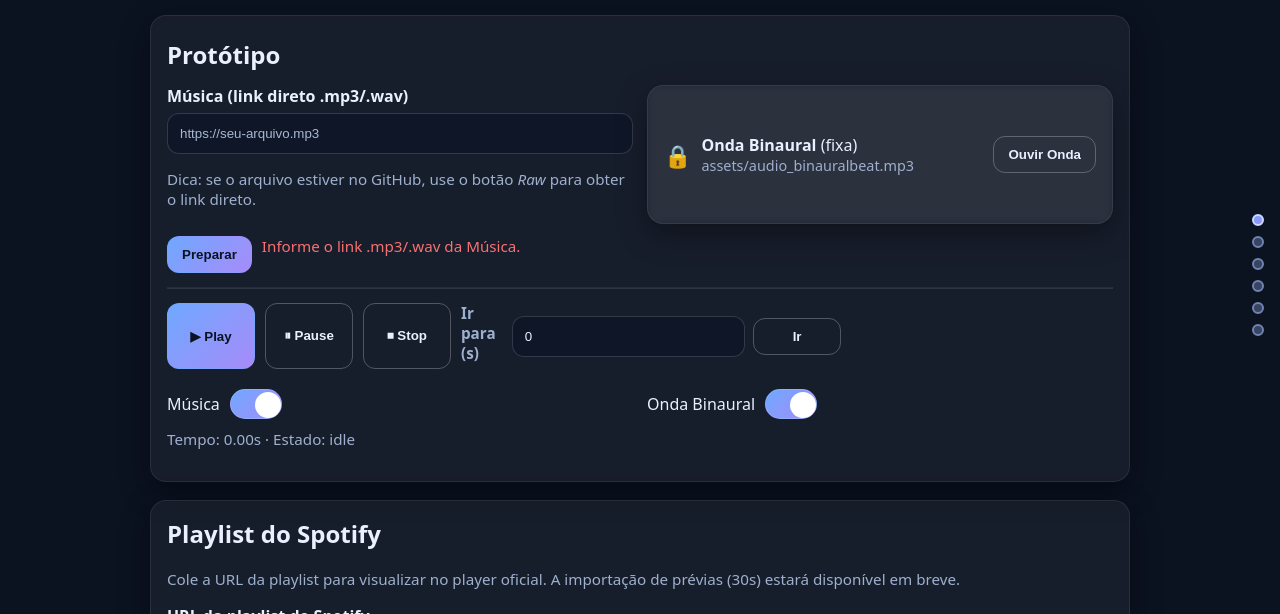
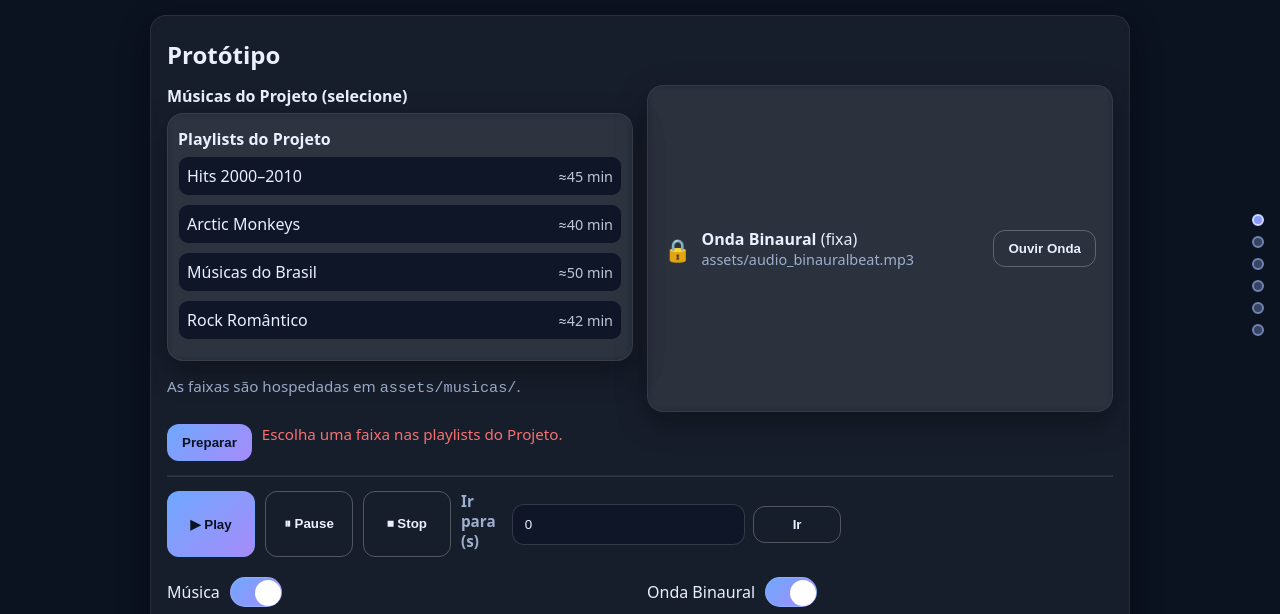
Before and after one commit to adajamile/mixapp, a plain HTML site: page docs/index.html in a window 1280 px wide. Both pictures are taken after a click on the button "Preparar". Shown: the part 125-739 px from the top of the page. Drawn offline with Linux system fonts and the light colour scheme.

Commit message:
UX: seletor de playlists + fixes (buildGraph, Spotify texto) + volume base 0.16

```diff
--- a/docs/index.html
+++ b/docs/index.html
@@ -14,6 +14,16 @@
     *{box-sizing:border-box}
     html,body{margin:0;background:#0b1220;color:var(--text);font-family:system-ui,Segoe UI,Roboto,Arial}
     .wrap{max-width:1024px;margin:0 auto;padding:22px}
+
+    /* cards de playlist */
+    .pp-group{margin-bottom:10px}
+    .pp-title{font-weight:700;margin:4px 0 6px}
+    .pp-tracks{display:grid;gap:8px}
+    .pp-item{display:flex;align-items:center;gap:10px;padding:8px;border:1px solid rgba(255,255,255,.12);border-radius:10px;background:#0f1627;cursor:pointer}
+    .pp-item:hover{border-color:rgba(255,255,255,.25)}
+    .pp-item .name{flex:1}
+    .pp-item .len{opacity:.8;font-size:.9rem}
+    .pp-item.active{outline:2px solid var(--accent); background:linear-gradient(135deg,rgba(110,168,254,.12),rgba(167,139,250,.12))}
 
     /* Header (Opção B) */
     .header{display:flex;align-items:center;gap:12px;padding:8px 0 6px}
@@ -100,9 +110,11 @@
 
       <div class="grid two">
         <div>
-          <label>Música (link direto .mp3/.wav)</label>
-          <input id="urlA" type="text" placeholder="https://seu-arquivo.mp3" />
-          <p class="muted">Dica: se o arquivo estiver no GitHub, use o botão <i>Raw</i> para obter o link direto.</p>
+          <label>Músicas do Projeto (selecione)</label>
+          <div id="playlistPicker" class="card" style="padding:10px">
+            <!-- JS renderiza aqui -->
+          </div>
+          <p class="muted">As faixas são hospedadas em <code>assets/musicas/</code>.</p>
         </div>
 
         <!-- Onda Binaural travada -->
@@ -155,7 +167,11 @@
     <!-- SPOTIFY -->
     <section id="spotify" class="card">
       <h2 style="margin-top:0">Playlist do Spotify</h2>
-      <p class="muted">Cole a URL da playlist para visualizar no player oficial. A importação de prévias (30s) estará disponível em breve.</p>
+      <p class="muted">
+        Cole a URL da playlist para visualizar no player oficial.
+        Observação: o volume do player do Spotify é controlado pelo próprio Spotify/OS.
+        Em breve: importação de prévias de 30s com volume inicial em 16%.
+      </p>
 
       <div class="grid two">
         <div>
@@ -215,6 +231,19 @@
   <audio id="audioB" crossorigin="anonymous"></audio>
 
   <script>
+    // === CATÁLOGO DE PLAYLISTS LOCAIS (com espaços/acentos) ===
+    const PLAYLISTS = [
+      {
+        title: "Playlists do Projeto",
+        tracks: [
+          { name: "Hits 2000–2010", url: "assets/musicas/2010-2000s%20playlist.mp3", len: "≈45 min" },
+          { name: "Arctic Monkeys", url: "assets/musicas/arctic%20monkeys%20playlist.mp3", len: "≈40 min" },
+          { name: "Músicas do Brasil", url: "assets/musicas/m%C3%BAsicas%20do%20brasil%20playlist.mp3", len: "≈50 min" },
+          { name: "Rock Romântico", url: "assets/musicas/rock%20rom%C3%A2ntico%20playlist.mp3", len: "≈42 min" },
+        ]
+      }
+    ];
+
     // === CONFIGS ===
     const API = "http://127.0.0.1:8000";           // troque pela URL da Render quando publicar
     const B_REF = -16.0, DELTA_DB = 45.0;          // alvos LUFS (B = -16; A = -61)
@@ -222,7 +251,6 @@
 
     // Elementos
     const els = {
-      urlA: document.getElementById('urlA'),
       normalizeBtn: document.getElementById('normalizeBtn'),
       binauralOnlyBtn: document.getElementById('binauralOnlyBtn'),
       normStatus: document.getElementById('normStatus'),
@@ -245,6 +273,30 @@
       spHint: document.getElementById('spHint'),
     };
 
+    // playlist picker
+    let selectedUrlA = "";
+    function renderPlaylistPicker(){
+      const host = document.getElementById('playlistPicker');
+      host.innerHTML = "";
+      PLAYLISTS.forEach((pl, gi)=>{
+        const group = document.createElement('div'); group.className = "pp-group";
+        const title = document.createElement('div'); title.className = "pp-title"; title.textContent = pl.title;
+        const list = document.createElement('div'); list.className = "pp-tracks";
+        pl.tracks.forEach((t, ti)=>{
+          const row = document.createElement('div'); row.className = "pp-item"; row.dataset.g = gi; row.dataset.t = ti;
+          row.innerHTML = `<div class="name">${t.name}</div><div class="len">${t.len||""}</div>`;
+          row.addEventListener('click', ()=>{
+            host.querySelectorAll(".pp-item").forEach(i=>i.classList.remove("active"));
+            row.classList.add("active");
+            selectedUrlA = t.url;
+          });
+          list.appendChild(row);
+        });
+        group.appendChild(title); group.appendChild(list);
+        host.appendChild(group);
+      });
+    }
+
     // WebAudio graph
     let ctx, srcA, srcB, gainA, gainB, comp, rafId=null;
     function ensureCtx(){ if(!ctx) ctx = new (window.AudioContext||window.webkitAudioContext)(); }
@@ -255,8 +307,12 @@
       if (!srcB) srcB = ctx.createMediaElementSource(els.audioB);
       if (!gainA) gainA = ctx.createGain();
       if (!gainB) gainB = ctx.createGain();
-      gainA.gain.value = els.toggles.A.classList.contains('on') ? 1 : 0;
-      gainB.gain.value = els.toggles.B.classList.contains('on') ? 1 : 0;
+
+      // Volume base do nosso mini-player (não afeta o iframe do Spotify)
+      const BASE_VOL = 0.16;
+      gainA.gain.value = (els.toggles.A.classList.contains('on') ? 1 : 0) * BASE_VOL;
+      gainB.gain.value = (els.toggles.B.classList.contains('on') ? 1 : 0) * BASE_VOL;
+
       comp = ctx.createDynamicsCompressor();
       comp.threshold.value = -3; comp.ratio.value = 3; comp.attack.value=.01; comp.release.value=.25;
       srcA.connect(gainA).connect(comp); srcB.connect(gainB).connect(comp);
@@ -284,17 +340,16 @@
     function setState(s){ els.stateView.textContent = s; }
 
     async function normalizeBoth(){
-      const urlA = els.urlA.value.trim();
-      if(!urlA){ showErr("Informe o link .mp3/.wav da Música."); return; }
-      const isYT = (u)=>/youtube\.com|youtu\.be/.test(u);
-      if(isYT(urlA)){ showErr("YouTube/Spotify completos não funcionam. Use link direto de áudio."); return; }
+      const urlA = selectedUrlA?.trim?.() || "";
+      if(!urlA){ showErr("Escolha uma faixa nas playlists do Projeto."); return; }
 
-      const absB = new URL(BINAURAL_SRC, location.href).href; // onda fixa absoluta
+      const absA = new URL(urlA, location.href).href;
+      const absB = new URL(BINAURAL_SRC, location.href).href;
 
       els.normStatus.textContent = "Processando…";
       try{
         const [ra, rb] = await Promise.all([
-          normalizeURL(urlA, B_REF - DELTA_DB), // Música alvo -61 LUFS
+          normalizeURL(absA, B_REF - DELTA_DB), // Música alvo -61 LUFS
           normalizeURL(absB, B_REF),            // Onda alvo -16 LUFS
         ]);
         els.audioA.src = `${API}${ra.public_url}`;
@@ -314,12 +369,14 @@
     function seekAll(sec){ sec=Math.max(0,Number(sec)||0); els.audioA.currentTime=sec; els.audioB.currentTime=sec; }
 
     // alternadores
-    function toggle(el){ el.classList.toggle('on'); if(!ctx) return;
-      if(el===els.toggles.A) gainA.gain.value = el.classList.contains('on')?1:0;
-      if(el===els.toggles.B) gainB.gain.value = el.classList.contains('on')?1:0;
+    function toggle(el){
+      el.classList.toggle('on'); if(!ctx) return;
+      const BASE_VOL = 0.16;
+      if(el===els.toggles.A) gainA.gain.value = (el.classList.contains('on')?1:0) * BASE_VOL;
+      if(el===els.toggles.B) gainB.gain.value = (el.classList.contains('on')?1:0) * BASE_VOL;
     }
 
-    // --- Spotify ---
+    // Spotify (somente embed)
     function parsePlaylistId(u){
       try{
         const url = new URL(u);
@@ -353,9 +410,7 @@
 
     // Pontinhos
     const dots = [...document.querySelectorAll('.dot')];
-    dots.forEach(d=>d.addEventListener('click',()=>{
-      document.querySelector(d.dataset.target)?.scrollIntoView({behavior:'smooth'});
-    }));
+    dots.forEach(d=>d.addEventListener('click',()=>{ document.querySelector(d.dataset.target)?.scrollIntoView({behavior:'smooth'}); }));
     const obs = new IntersectionObserver((entries)=>{
       entries.forEach(e=>{
         if(e.isIntersecting){
@@ -387,11 +442,11 @@
       fig.appendChild(img); fig.appendChild(cap); gal.appendChild(fig);
     });
 
-    // Pré-carregar a onda para “um clique tocar”
+    // Inicialização
     window.addEventListener("load", ()=>{
       els.audioB.src = BINAURAL_SRC;
       buildGraph();
-      // autoplay pode ser bloqueado; o botão "Ouvir Onda" e o "Play" resolvem com um toque
+      renderPlaylistPicker();
     });
   </script>
 </body>
```
